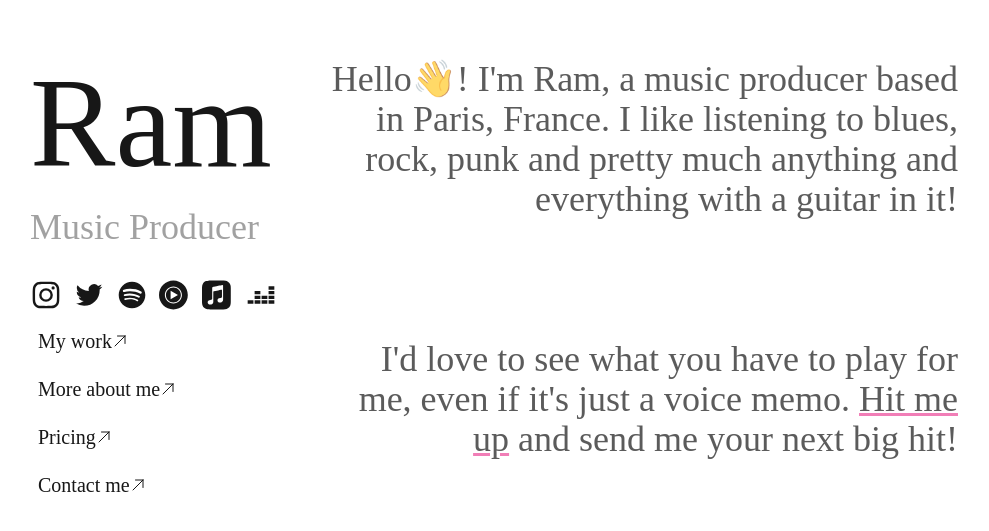
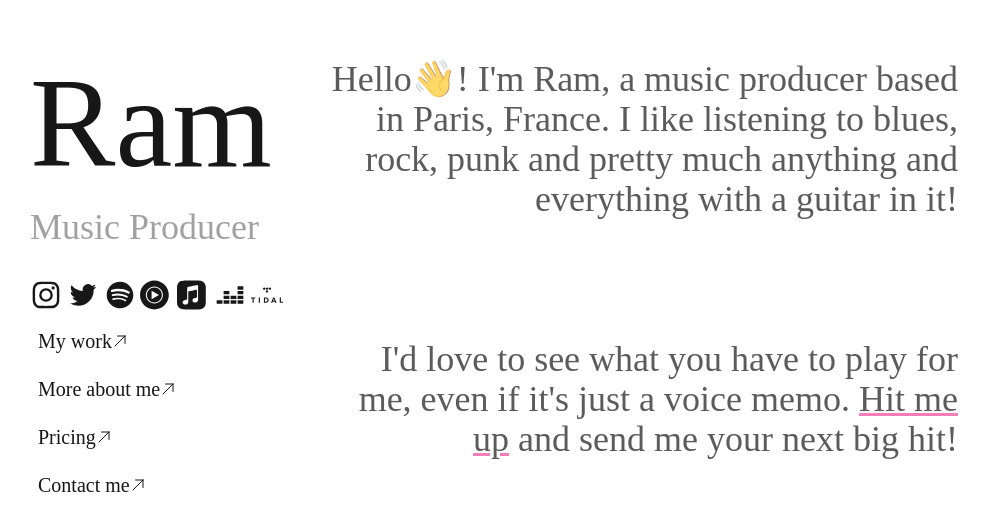
Before and after one commit to softmaxer/website, a Next.js app: page / in a window 1280 px wide. Shown: the part 117-648 px from the top of the page, without its empty margins (146-1135 px from the left). Built offline with nearby package versions, Linux system fonts and the light colour scheme; a web font is replaced by a local one.

Commit message:
Update socials with tidal icon

```diff
--- a/components/socials.tsx
+++ b/components/socials.tsx
@@ -5,10 +5,11 @@ import IconApplemusic from "./icons/apple-music";
 import IconTwitter from "./icons/twitter";
 import IconYoutubemusic from "./icons/yt-music";
 import IconBxlDeezer from "./icons/deezer";
+import IconTidal from "./icons/tidal";
 
 export default function Socials() {
   return (
-    <div className="grid grid-cols-6 md:grid-cols-6 lg:grid-cols-6 gap-4">
+    <div className="grid grid-cols-7 md:grid-cols-7 lg:grid-cols-7 gap-4">
       <Link
         href={"https://www.instagram.com/srir4mvad/"}
         className="hover:scale-125 translate-y-3 transition-all hover:text-pink-500"
@@ -47,6 +48,12 @@ export default function Socials() {
       >
         <IconBxlDeezer />
       </Link>
+      <Link
+        href={"https://tidal.com/browse/artist/51418733?u"}
+        className="hover:scale-125 translate-y-3 transition-all hover:text-pink-500"
+      >
+        <IconTidal />
+      </Link>
     </div>
   );
 }
```
